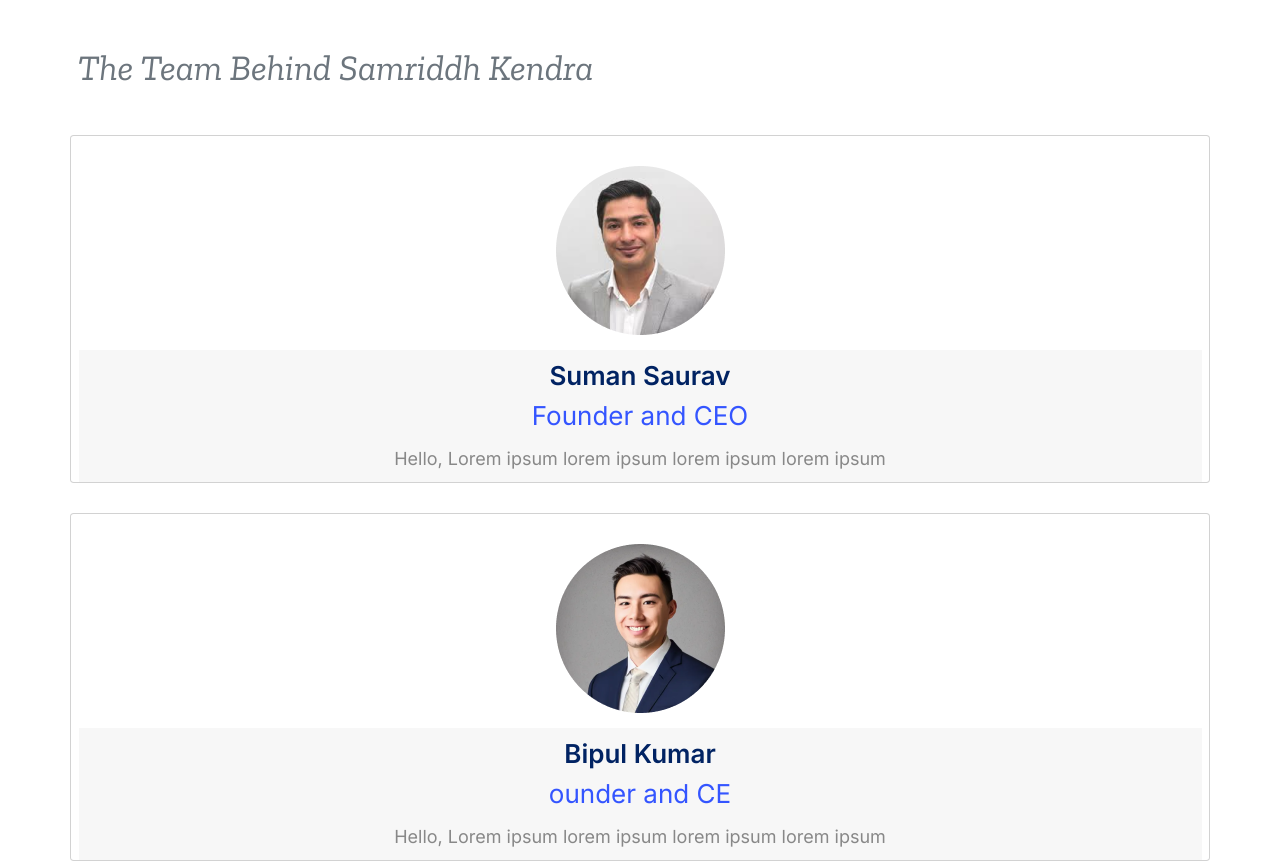
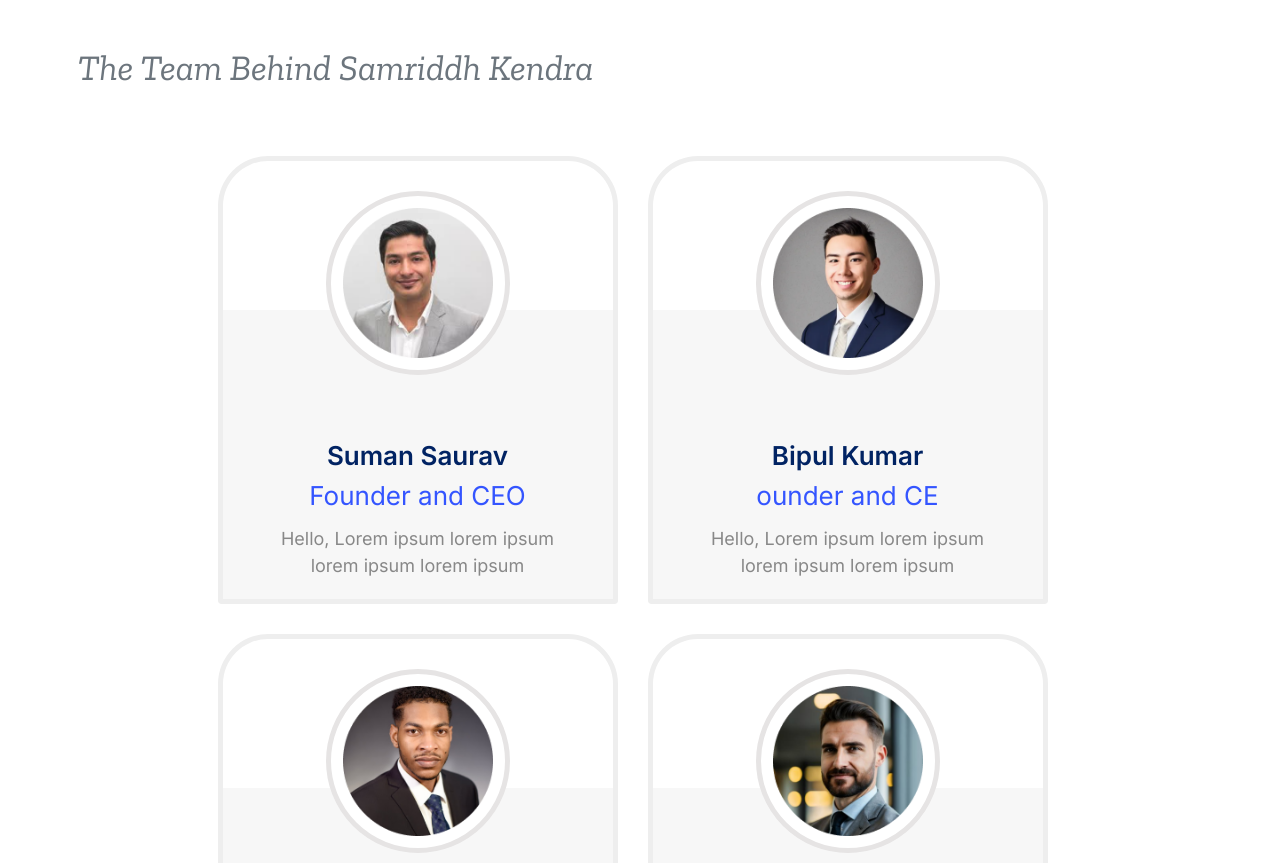
Before and after one commit to mohitanand744/Samriddh_React, a React (Vite) app: page /about in a window 1280 px wide. Shown: the part 3780-4643 px from the top of the page. Built offline with nearby package versions, Linux system fonts and the light colour scheme.

Commit message:
solved some Alignment problem.

```diff
--- a/src/Pages/AboutUs.jsx
+++ b/src/Pages/AboutUs.jsx
@@ -244,7 +244,7 @@ const AboutUs = () => {
           last_text={""}
         />
         <div className="container">
-          <div className="row gap-5 justify-content-lg-center justify-content-md-center justify-content-start flex-lg-wrap flex-md-wrap flex-sm-nowrap flex-nowrap justify-content-start profiles-slider">
+          <div className="row gap-5 justify-content-lg-center justify-content-md-center justify-content-start flex-lg-wrap flex-md-wrap flex-sm-nowrap flex-nowrap justify-content-start profiles-sliders">
             <div className="card text-center font-inter">
               <div className="profile-container mt-5">
                 <img
```
